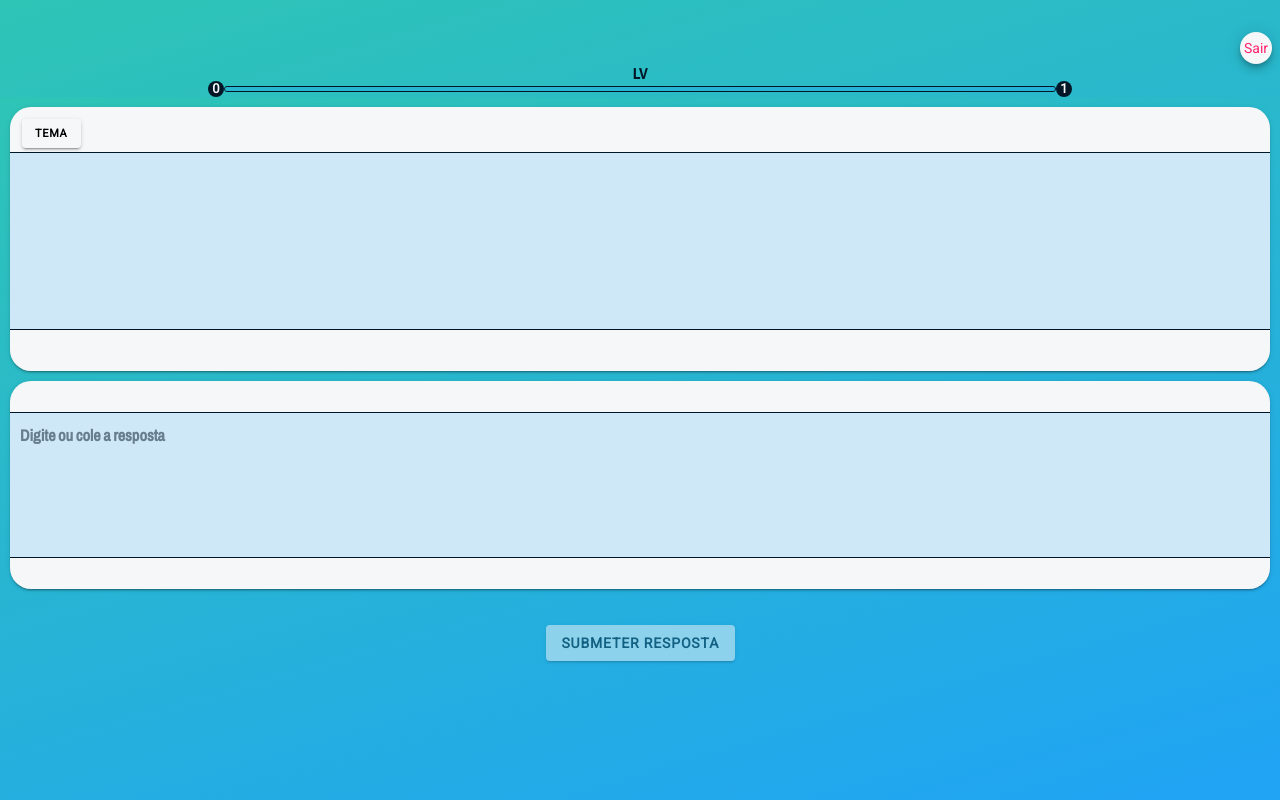
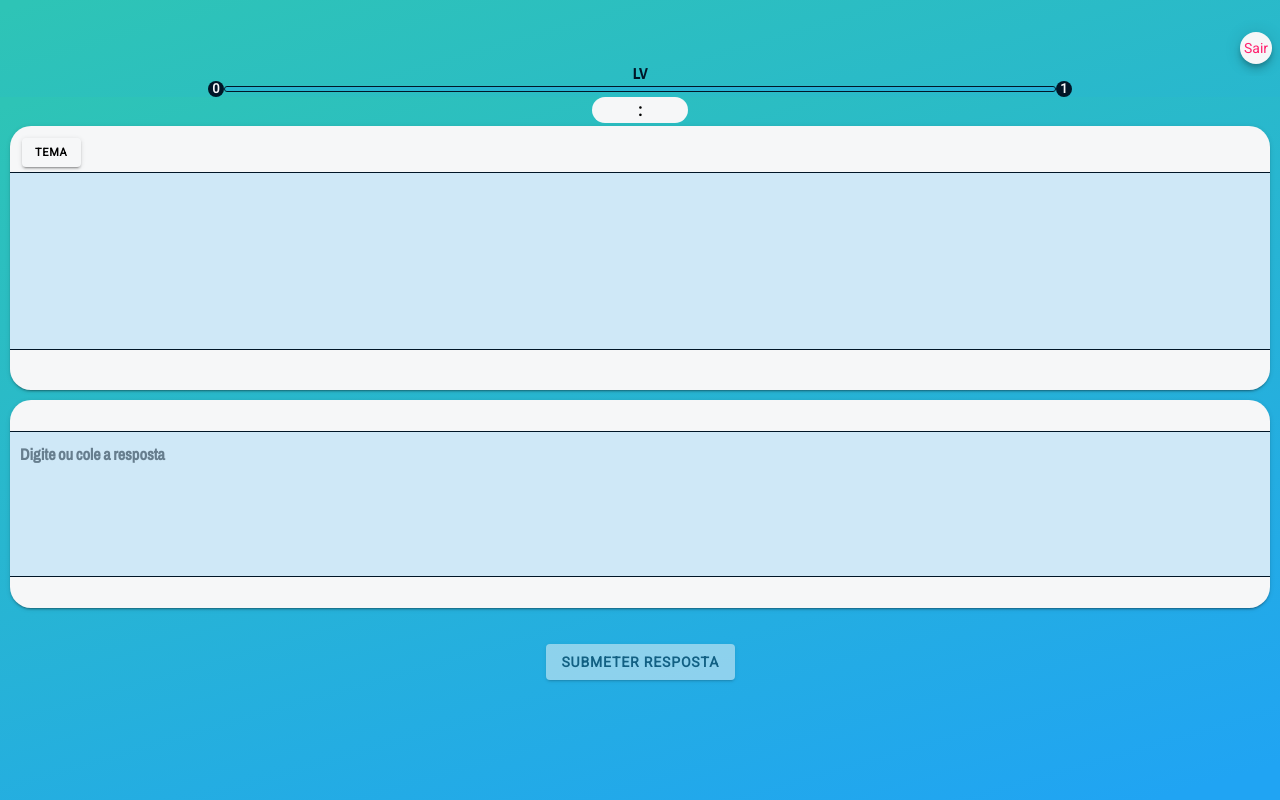
Before and after one commit to Lucasfield3/fixer-ionic-react, a React (Create React App) app: page /AnswerDissertativa in a window 1280 px wide. Built offline with nearby package versions, Linux system fonts and the light colour scheme.

Commit message:
tela resposnder dissertativa tags otimizadas

```diff
--- a/src/components/AnswerAlternativa/styles.css
+++ b/src/components/AnswerAlternativa/styles.css
@@ -176,10 +176,6 @@ ion-item{
 }
 .toggle:hover + .tooltip-text{
   visibility: visible;
-}
-.popover-content.sc-ion-popover-md{
-  border-radius:21px;
-  --background:var(--ion-color-light);
 }
 
 .temas-inputs{
--- a/src/components/AnswerDissertativa/AnswerDissertativa.tsx
+++ b/src/components/AnswerDissertativa/AnswerDissertativa.tsx
@@ -1,39 +1,21 @@
-import React, {useState, useRef} from 'react';
+import React, {useState} from 'react';
 import {
     IonButton,
     IonPage,
     IonRow,
-    IonFabButton,
-    IonIcon,
-    IonHeader,
-    IonToolbar,
-    IonLabel,
     IonContent,
-    IonInput,
-    IonCard,
-    IonCardContent,
-    IonTextarea,
-    IonCardHeader,
     IonCol,
-    IonGrid,
-    IonPopover,
-    IonProgressBar,
     useIonViewWillLeave,
     useIonViewWillEnter,
-    IonLoading
 } from '@ionic/react'
-import { timerOutline, arrowForward } from 'ionicons/icons';
 import './styles.css'
 import { menuController } from '@ionic/core';
 import { useHistory } from 'react-router';
-import styled from 'styled-components';
 import CardStats from '../Card_stats_result/cardStats';
-import ReactCardFlip from 'react-card-flip';
 import CardGreen from '../CardGreen/cardGreen';
-import SairTelaResposta from '../CardMessages/msg_sair_tela_resposta';
 import { Checker, FlashCard, getCheck } from '../../services/flashCard.service';
 import CardRed from '../cardRed/cardRed';
-import { AreaFlip, HeaderAnswerDefault } from '../../pages/styles/Page-default/Page-default-styled';
+import { AreaDissertativeAnswer, AreaFlip, HeaderAnswerDefault, ModalDefault, Redone } from '../../pages/styles/Page-default/Page-default-styled';
 
 
 
@@ -48,8 +30,6 @@ const AnswerDissertativa: React.FC = () => {
     const [textAreaAnswer, setTextAreaAnswer] = useState<string>('')
     const [showPopover, setShowPopover] = useState<boolean>(false);
     const [shownPopsair, setShownPopsair] = useState<boolean>(false);
-    const [shownPopsave, setShownPopsave] = useState<boolean>(false);
-    const [textPop, setTextPop] = useState<string>('')
     const [shownPopResult, setShownPopResult] = useState<boolean>(false);
     const [isFlipped, setIsflipped] = useState(false);
     const [showLoading, setShowLoading] = useState(true);
@@ -58,11 +38,13 @@ const AnswerDissertativa: React.FC = () => {
     const [cardRed, setCardRed] = useState(<CardRed />)
     const [themes, setThemes] = useState<string[]>([]);
     const [title, setTitle] = useState('')
+    const [time, setTime] = useState<number>();
+    const [seconds, setSeconds] = useState('')
+    const [minutes, setMinutes] = useState('')
     const [check, setCheck] = useState<Checker>({
         answer: 'resposta-certa',
         correct: false
     })
-    const [buttonFinal, setButtoFinal] = useState<{}>()
     const [buttonAnswer, setButtonAnswer] = useState<{}>(<IonButton disabled onClick={() => {
         setShownIcon(true)
         disableAnswer()
@@ -160,18 +142,21 @@ const AnswerDissertativa: React.FC = () => {
             <HeaderAnswerDefault onClickPopSair={()=>setShownPopsair(true)} valueprogressBar={progress} title={title}/>
 
                 <IonContent>
-                <SairTelaResposta
+                <ModalDefault
                         isOpen={shownPopsair}
-                        onClickSim={() => {
+                        onClickYes={() => {
                             setShownPopsair(false)
                             history.push('/Flash-cards')
                             enableAnswer()
                             setTextAreaAnswer('')
                         }}
-                        onClickNao={() => setShownPopsair(false)}
-                        onDidDismiss={() => setShownPopsair(false)}
-
+                        onClickNo={() => setShownPopsair(false)}
+                        msg='Deseja mesmo sair?'
+                        cssClass='ios modalSair'
                     />
+                <IonCol style={{display: time === 0 && 'none' || 'block'}} className='timer-flashcard' >
+                    {parseInt(minutes) < 10 && '0'}{minutes}:{parseInt(seconds) < 10 && '0'}{seconds}
+                </IonCol>
               <AreaFlip
                    isFlipped={isFlipped}
                    onClickPopTheme={() => setShowPopover(true)}
@@ -199,28 +184,11 @@ const AnswerDissertativa: React.FC = () => {
 
                    </AreaFlip>
 
+                   <AreaDissertativeAnswer
+                    onIonChange={event => changeText(event)}
+                    value={textAreaAnswer}
+                    />
 
-                    <IonCard className='card-dissertativa-secundary' color='light'>
-                        <IonCardHeader style={{ padding: 0 }}>
-                            <IonRow color='light' className='row-header-resposta'></IonRow>
-                        </IonCardHeader>
-                        <IonCardContent style={{ height: '9rem' }} className="content-background">
-                            <IonRow className="ios row-enunciated">
-                                <IonTextarea
-                                    overflow-scroll="true"
-                                    className='ios answer'
-                                    required
-                                    value={textAreaAnswer}
-                                    rows={4}
-                                    cols={20}
-                                    color='dark'
-                                    onIonChange={event => changeText(event)}
-                                    placeholder="Digite ou cole a resposta">
-                                </IonTextarea>
-                            </IonRow>
-                        </IonCardContent>
-                        <IonRow color='light' className='row-footer-resposta'></IonRow>
-                    </IonCard >
                     <IonRow className='ios ion-justify-content-center row-btn-final'>
                         {shownButton && buttonAnswer || <IonButton onClick={() => handleHabilit()} className='ios btn-final' color='light' size='default' >Finalizar</IonButton>}
                     </IonRow>
@@ -244,7 +212,6 @@ const AnswerDissertativa: React.FC = () => {
                             setShownPopResult(false)
                             setIsflipped(false)
                             setShownButton(!shownButton)
-                            history.push('/AnswerDissertativa')
                         }} />
 
                     </CardStats>
@@ -257,58 +224,4 @@ const AnswerDissertativa: React.FC = () => {
 
 }
 
-const StyledTimer = styled(IonCol)`
-    display:flex;
-    flex-direction:row;
-    width:auto;
-    height:2rem;
-    align-items: center;
-    position:absolute;
-`;
-const Timertext = styled(IonInput)`
-    text-align:center;
-    color:var(--ion-color-dark);
-    border-radius:16px;
-    background:var(--ion-color-light);
-    font-weight:bold;
-    width: 3rem;
-    height: -webkit-fill-available;
-    --padding-start: 3px;
-    --padding-end: 3px;
-`;
-const Timer: React.FC = () => {
-
-    return (
-        <>
-            <StyledTimer>
-                <IonIcon className='icon-styled' icon={timerOutline} />
-                <Timertext placeholder='00:00'></Timertext>
-            </StyledTimer>
-        </>
-    );
-}
-const Redone: React.FC<{ onClick: () => void; style: React.CSSProperties }> = props => {
-
-    return (
-        <>
-            <IonButton color='light' onClick={props.onClick} style={props.style} className="ios btn_stats_refazer">
-                Refazer
-        </IonButton>
-        </>
-    );
-}
 export default AnswerDissertativa;
-/**   <IonRow style={{ marginTop: '1.7rem' }} className='ios ion-justify-content-center'>
-                        <a href="#" className="ios back-answer">
-                            <img className="href-back" src={backAnswer} alt="back" />
-                        </a>
-                        <IonCard className="ios bar-result-answers" color="light">
-                            <IonLabel id="answer-certas-dissertativa">Certas: 0 </IonLabel>
-                            <IonLabel id="answer-total-dissertativa">Total: 0 </IonLabel>
-                            <IonLabel id="answer-erradas-dissertativa">Erradas: 0 </IonLabel>
-                        </IonCard>
-
-                        <a href="#" className="ios back-answer">
-                            <img className="href-next" src={nextAnswer} alt="next" />
-                        </a>
-                    </IonRow> */
--- a/src/components/AnswerDissertativa/styles.css
+++ b/src/components/AnswerDissertativa/styles.css
@@ -162,11 +162,6 @@ ion-item{
 .toggle:hover + .tooltip-text{
   visibility: visible;
 }
-.popover-content.sc-ion-popover-md{
-  border-radius:21px;
-  --background:var(--ion-color-light);
-
-}
 
 .temas-inputs{
   border-radius: 1.7rem;
--- a/src/components/Card_stats_result/styles.css
+++ b/src/components/Card_stats_result/styles.css
@@ -68,8 +68,11 @@
 
 .row-stats{
   margin-top: 0.5rem;
+  padding: 2px;
 }
-
+.ios .row-stats{
+  padding: 2px;
+}
 .stats_conquista{
     font-size: 20px;
     font-weight: bold;
@@ -99,6 +102,9 @@
   flex-direction: row;
   flex-wrap: nowrap;
 }
+.ios .container-result{
+  padding: 1px;
+}
 .container-result > ion-row{
   display: flex;
   justify-content: center;
--- a/src/theme/variables.css
+++ b/src/theme/variables.css
@@ -500,9 +500,13 @@ ion-button{
 }
 .modalSair{
   --height:13%;
+  --width: 72%;
+  --background: var(--ion-color-light);
+  --border-radius: 21px;
 }
 .ios .modalSair{
-  --height:16%;
+  --height: 13%;
+  --width: 77%;
 }
 .modal-choose{
   --height:20%;
@@ -679,3 +683,13 @@ ion-button{
   font-family: 'Archivo Narrow', sans-serif;
   padding: 2px;
 }
+.popover-content.sc-ion-popover-md{
+  border-radius:21px;
+  --background:var(--ion-color-light);
+}
+.ios .popover-content.sc-ion-popover-md{
+  --background:var(--ion-color-light);
+}
+.sc-ion-popover-ios-h{
+  --background:var(--ion-color-light);
+}
```
Also changed, not shown: src/components/Card_stats_result/cardStats.tsx (+21 -7 lines).
